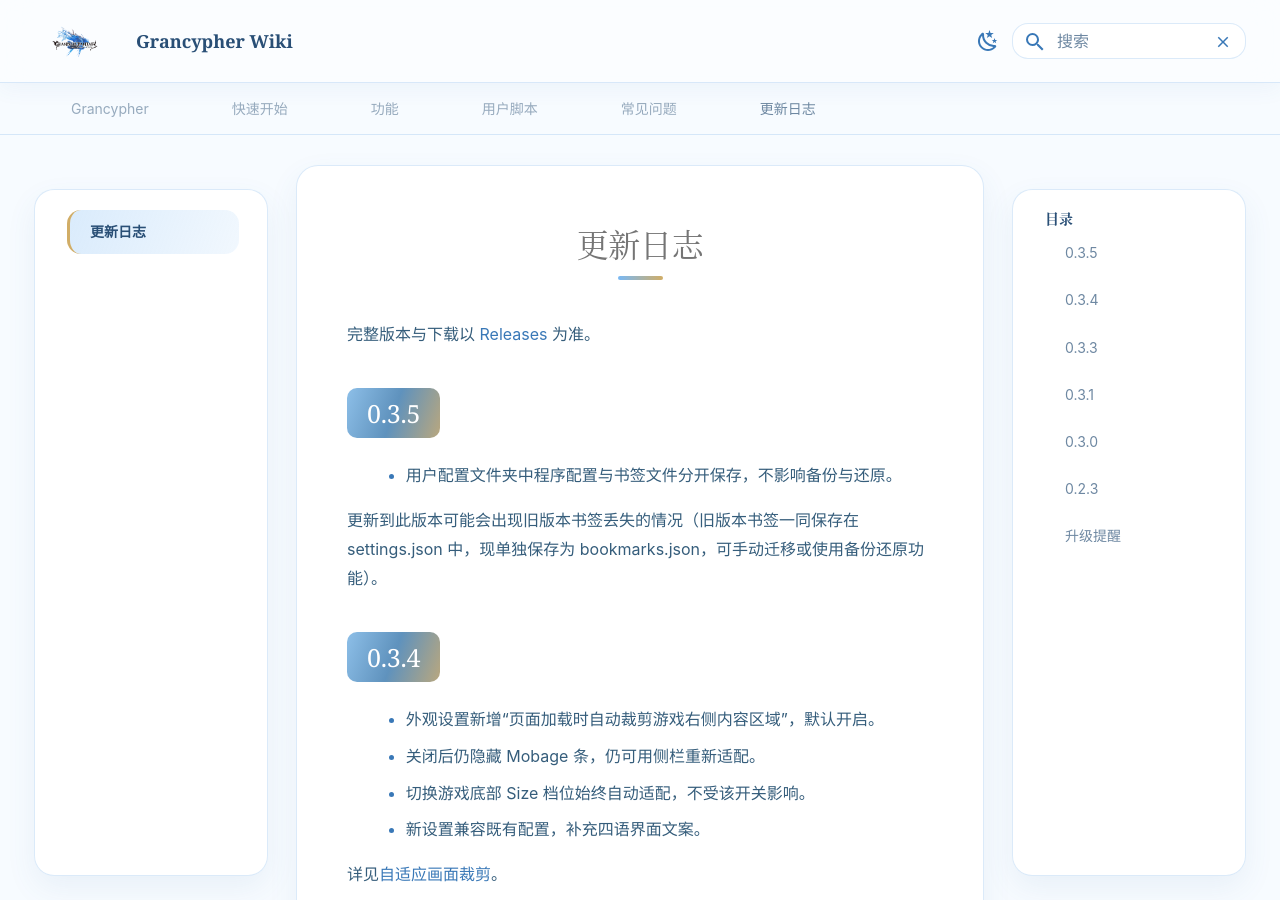
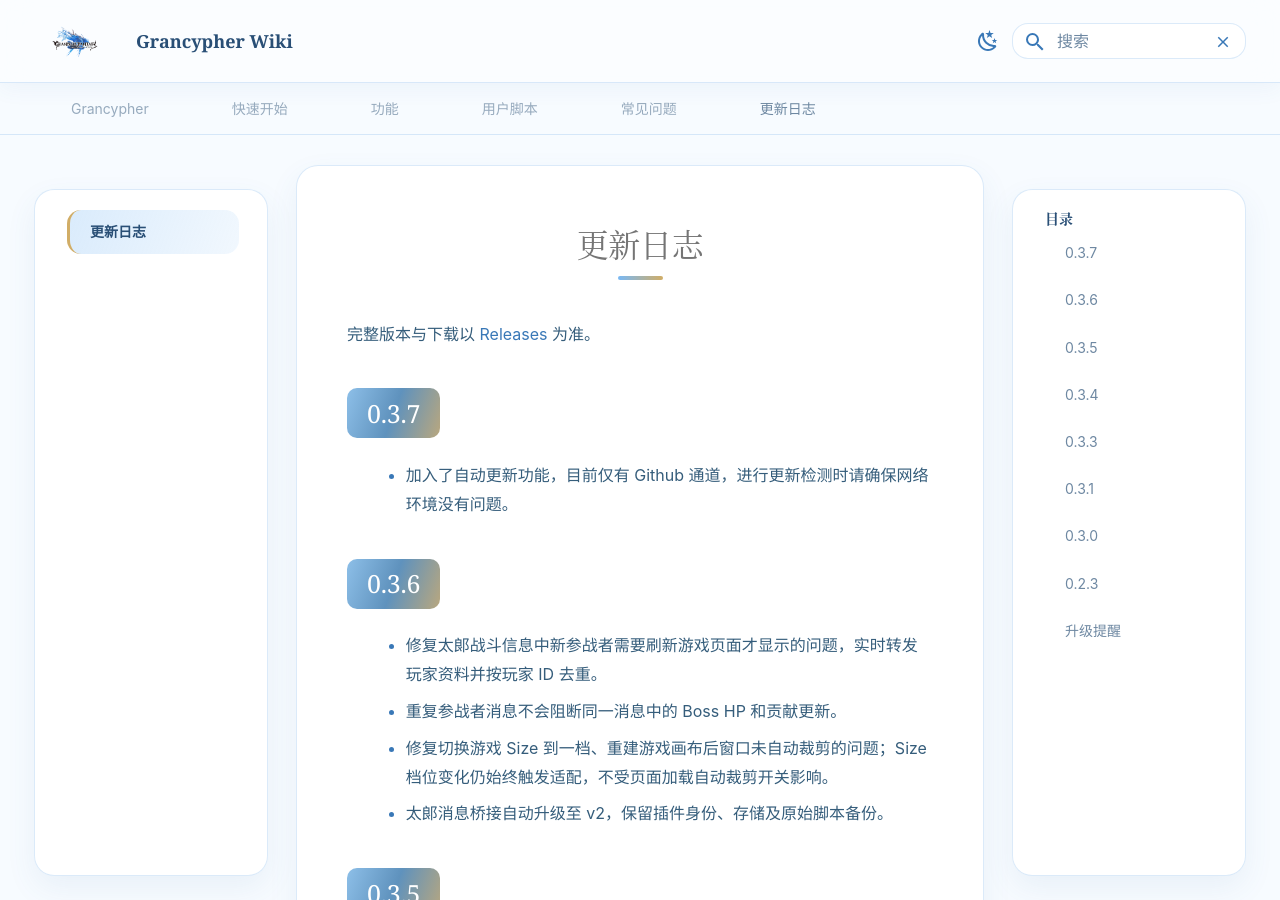
Before and after one commit to rawlkian/grancypher-release, an MkDocs documentation site: the page built from docs/changelog.md, in a window 1280 px wide and 900 px high. Built offline with MkDocs 1.6.1 and Material for MkDocs 9.7.7, drawn with Linux system fonts in a browser that asks for light colours.

Commit message:
更新 Wiki

```diff
--- a/docs/changelog.md
+++ b/docs/changelog.md
@@ -1,6 +1,15 @@
 # 更新日志
 
 完整版本与下载以 [Releases](https://github.com/rawlkian/grancypher-release/releases) 为准。
+
+## 0.3.7
+- 加入了自动更新功能，目前仅有 Github 通道，进行更新检测时请确保网络环境没有问题。
+
+## 0.3.6
+- 修复太郎战斗信息中新参战者需要刷新游戏页面才显示的问题，实时转发玩家资料并按玩家 ID 去重。
+- 重复参战者消息不会阻断同一消息中的 Boss HP 和贡献更新。
+- 修复切换游戏 Size 到一档、重建游戏画布后窗口未自动裁剪的问题；Size 档位变化仍始终触发适配，不受页面加载自动裁剪开关影响。
+- 太郎消息桥接自动升级至 v2，保留插件身份、存储及原始脚本备份。
 
 ## 0.3.5
 - 用户配置文件夹中程序配置与书签文件分开保存，不影响备份与还原。
```
